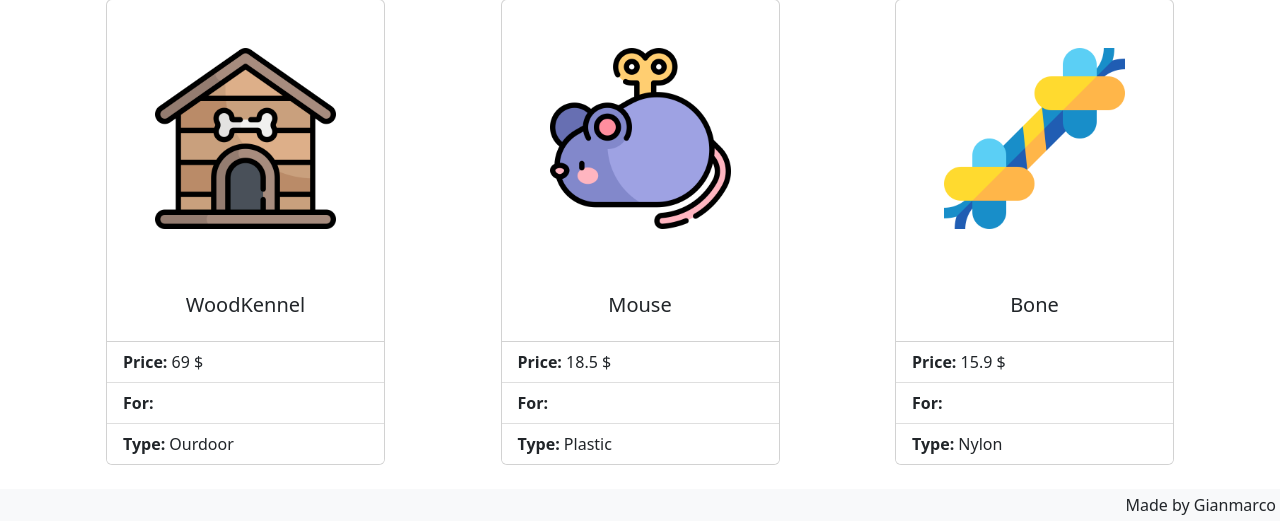
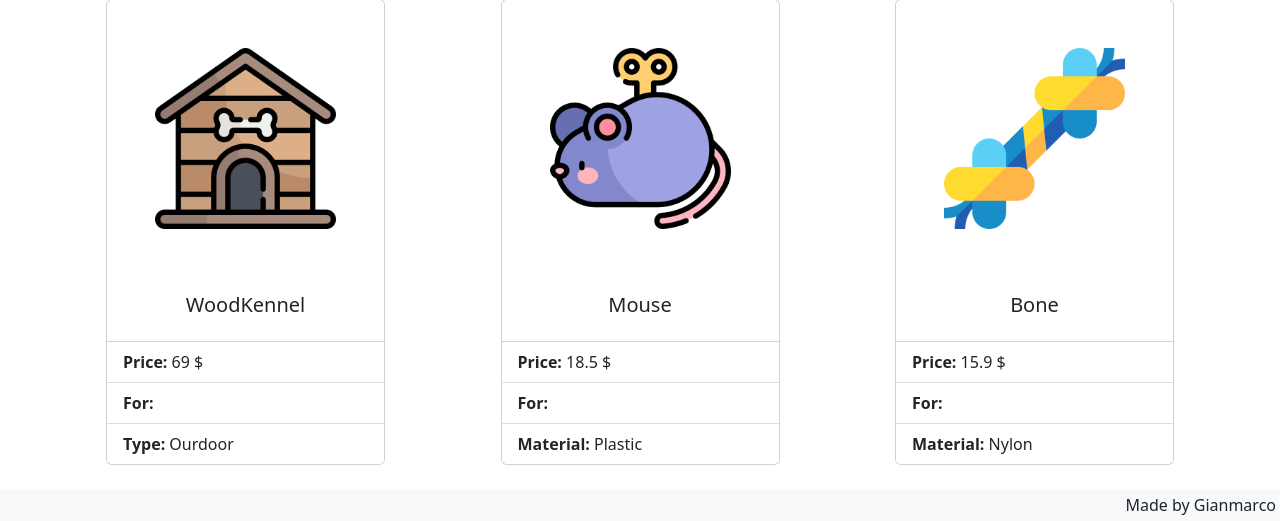
Before and after one commit to GianmarcoDandrea/php-oop-2, a PHP site: page / in a window 1280 px wide. Shown: the part 607-1128 px from the top of the page. Run offline with PHP 8.4, Linux system fonts and the light colour scheme.

Commit message:
fix: grammatical error

```diff
--- a/Views/partials/body.php
+++ b/Views/partials/body.php
@@ -48,7 +48,7 @@
                     <?php } else if (property_exists($product , 'material' )) { ?>
 
                         <span class="fw-bold">
-                            Type:
+                            Material:
                         </span>
 
                         <?php echo $product->getMaterial() ?>
```
